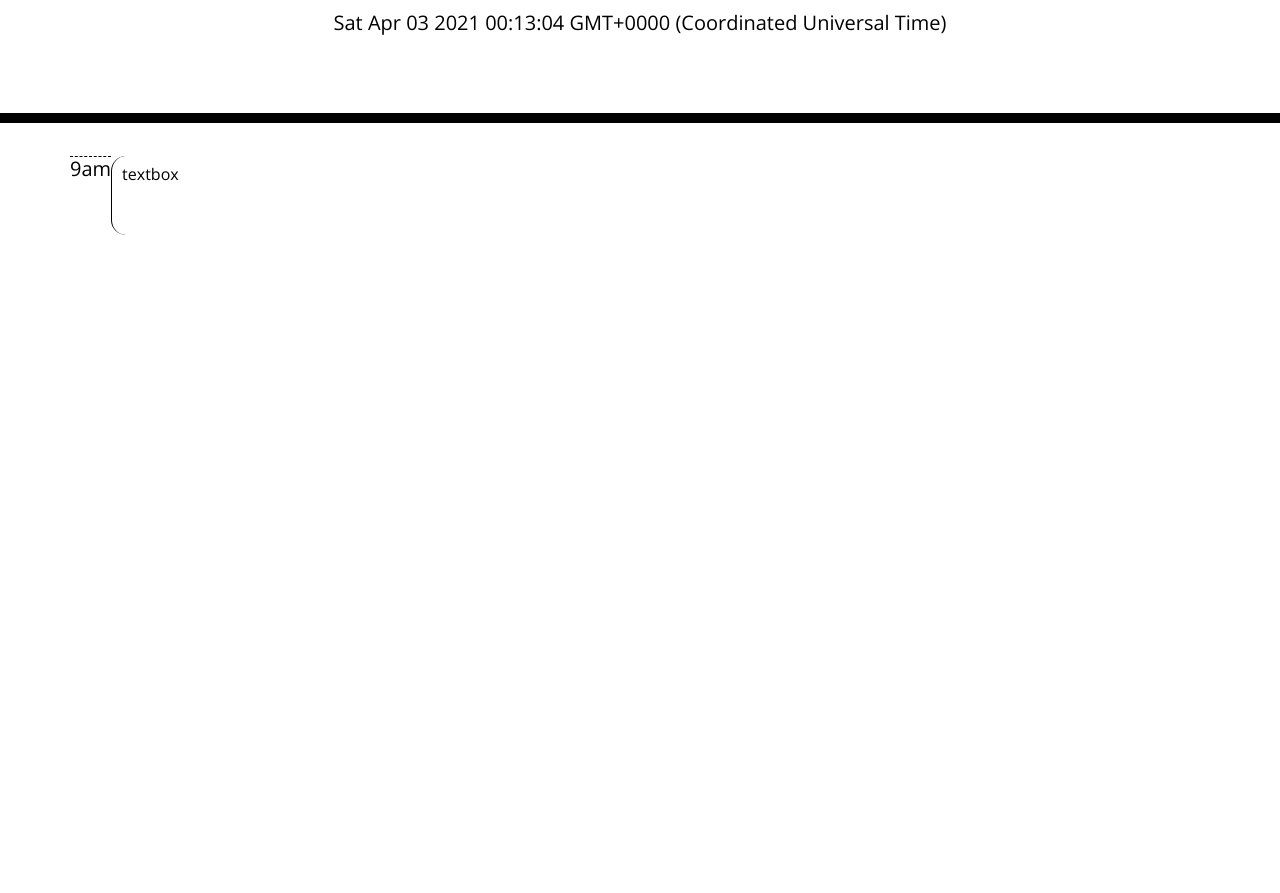
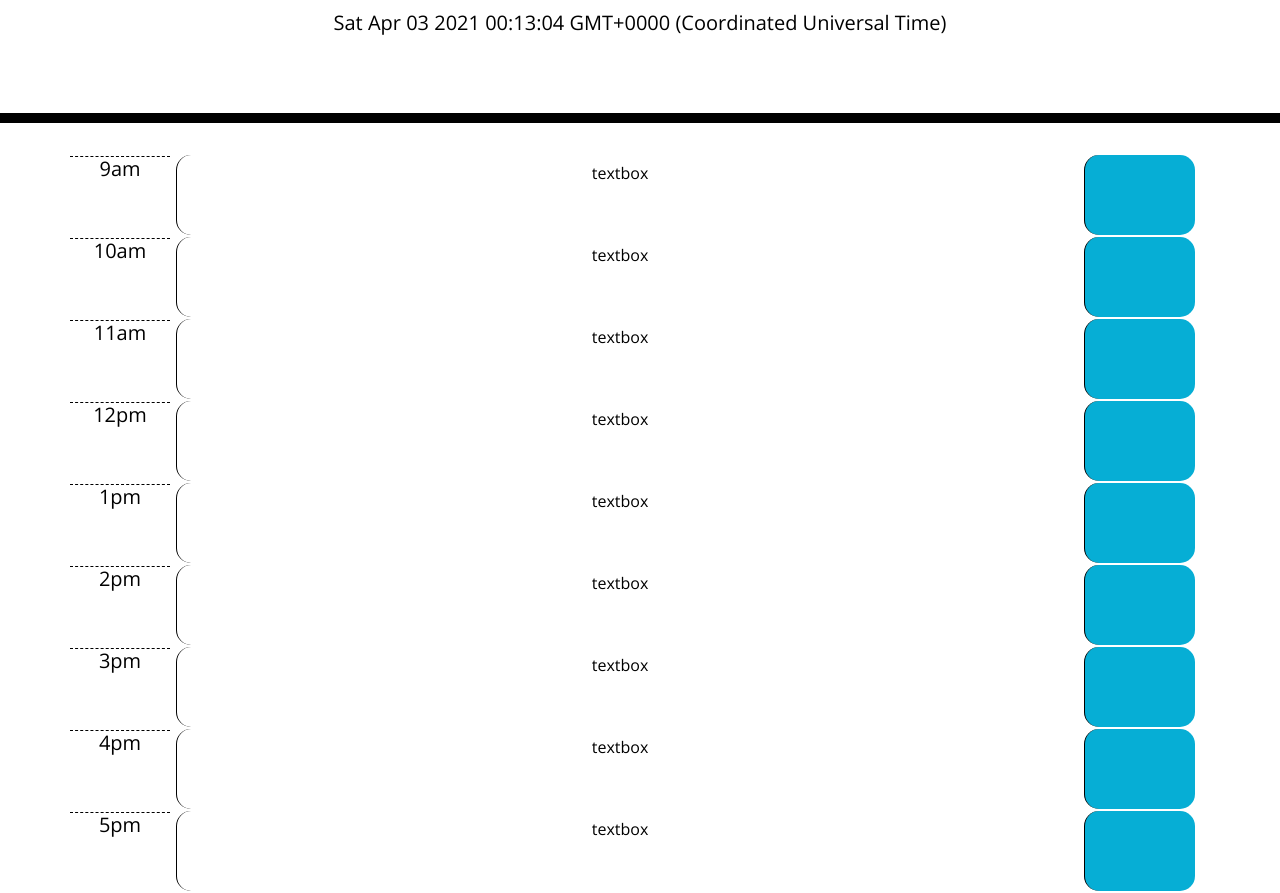
Before and after one commit to Jmuel9999/challenge5-workdayscheduler, a plain HTML site: page index.html in a window 1280 px wide. Shown: the part 181-1074 px from the top of the page. Before the commit the page ends 800 px from the top, so only its background shows below. Drawn offline with nearby package versions, Linux system fonts and the light colour scheme.

Commit message:
Finished skeletons of 9am-5pm timeblocks

```diff
--- a/assets/css/style.css
+++ b/assets/css/style.css
@@ -1,3 +1,7 @@
+* {
+  box-sizing: border-box;
+}
+
 body {
   font-family: "Open Sans", sans-serif;
   font-size: 16px;
@@ -11,6 +15,7 @@ body {
   color: #000000;
   border-left: 1px solid black;
   padding: 10px;
+  width: 80%;
 }
 
 .jumbotron {
@@ -33,6 +38,7 @@ body {
 .row {
   white-space: pre-wrap;
   height: 80px;
+  width: 100px;
   border-top: 1px solid white;
 }
 
@@ -40,6 +46,7 @@ body {
   background-color: #ffffff;
   color: #000000;
   border-top: 1px dashed #000000;
+  width: 100%;
 }
 
 .past {
@@ -63,6 +70,7 @@ body {
   border-bottom-right-radius: 15px;
   background-color: #06aed5;
   color: white;
+  width: 10%;
 }
 
 .saveBtn i:hover {
@@ -76,3 +84,7 @@ body {
   justify-content: space-between;
   align-content: center;
 }
+
+.bottompadding {
+  margin-bottom: 2px;
+}
--- a/assets/js/script.js
+++ b/assets/js/script.js
@@ -11,5 +11,7 @@ var timeDisplay = function() {
 
 //when user scrolls, show time blocks
 
+//each time block color coded based on past, present or future
+
 
 timeDisplay();
--- a/index.html
+++ b/index.html
@@ -30,20 +30,60 @@
     </header>
     <div class="container">
       <!-- Timeblocks go here -->
-      <div id="9am" class="time-block row">
+      <div id="9am" class="time-block row bottompadding">
         <h5 class="hour">9am</h5>
+      </div>
+      <div id="textarea" class="textarea description time-block bottompadding">textbox</div>
+      <a href="" id="savebtn" class="saveBtn saveBtn: i:hover time-block bottompadding"></a>
 
-        <div id="textarea" class="textarea description time-block">textbox</div>
+      <div id="9am" class="time-block row bottompadding">
+        <h5 class="hour">10am</h5>
       </div>
-      <!-- <div id="9am" class="time-block row">10am</div>
-      <div id="9am" class="time-block row">11am</div>
-      <div id="9am" class="time-block row">12pm</div>
-      <div id="9am" class="time-block row">1pm</div>
-      <div id="9am" class="time-block row">2pm</div>
-      <div id="9am" class="time-block row">3pm</div>
-      <div id="9am" class="time-block row">4pm</div>
-      <div id="9am" class="time-block row">5pm</div> -->
-    </div>
+      <div id="textarea" class="textarea description time-block bottompadding">textbox</div>
+      <a href="" id="savebtn" class="saveBtn saveBtn: i:hover time-block bottompadding"></a>
+
+      <div id="9am" class="time-block row bottompadding">
+        <h5 class="hour">11am</h5>
+      </div>
+      <div id="textarea" class="textarea description time-block bottompadding">textbox</div>
+      <a href="" id="savebtn" class="saveBtn saveBtn: i:hover time-block bottompadding"></a>
+
+      <div id="9am" class="time-block row bottompadding">
+        <h5 class="hour">12pm</h5>
+      </div>
+      <div id="textarea" class="textarea description time-block bottompadding">textbox</div>
+      <a href="" id="savebtn" class="saveBtn saveBtn: i:hover time-block bottompadding"></a>
+
+      <div id="9am" class="time-block row bottompadding">
+        <h5 class="hour">1pm</h5>
+      </div>
+      <div id="textarea" class="textarea description time-block bottompadding">textbox</div>
+      <a href="" id="savebtn" class="saveBtn saveBtn: i:hover time-block bottompadding"></a>
+
+      <div id="9am" class="time-block row bottompadding">
+        <h5 class="hour">2pm</h5>
+      </div>
+      <div id="textarea" class="textarea description time-block bottompadding">textbox</div>
+      <a href="" id="savebtn" class="saveBtn saveBtn: i:hover time-block bottompadding"></a>
+
+      <div id="9am" class="time-block row bottompadding">
+        <h5 class="hour">3pm</h5>
+      </div>
+      <div id="textarea" class="textarea description time-block bottompadding">textbox</div>
+      <a href="" id="savebtn" class="saveBtn saveBtn: i:hover time-block bottompadding"></a>
+
+      <div id="9am" class="time-block row bottompadding">
+        <h5 class="hour">4pm</h5>
+      </div>
+      <div id="textarea" class="textarea description time-block bottompadding">textbox</div>
+      <a href="" id="savebtn" class="saveBtn saveBtn: i:hover time-block bottompadding"></a>
+
+      <div id="9am" class="time-block row bottompadding">
+        <h5 class="hour">5pm</h5>
+      </div>
+      <div id="textarea" class="textarea description time-block bottompadding">textbox</div>
+      <a href="" id="savebtn" class="saveBtn saveBtn: i:hover time-block bottompadding"></a>
+
 
     <script src="https://code.jquery.com/jquery-3.4.1.min.js"></script>
     <script src="https://cdnjs.cloudflare.com/ajax/libs/moment.js/2.24.0/moment.min.js"></script>
```
